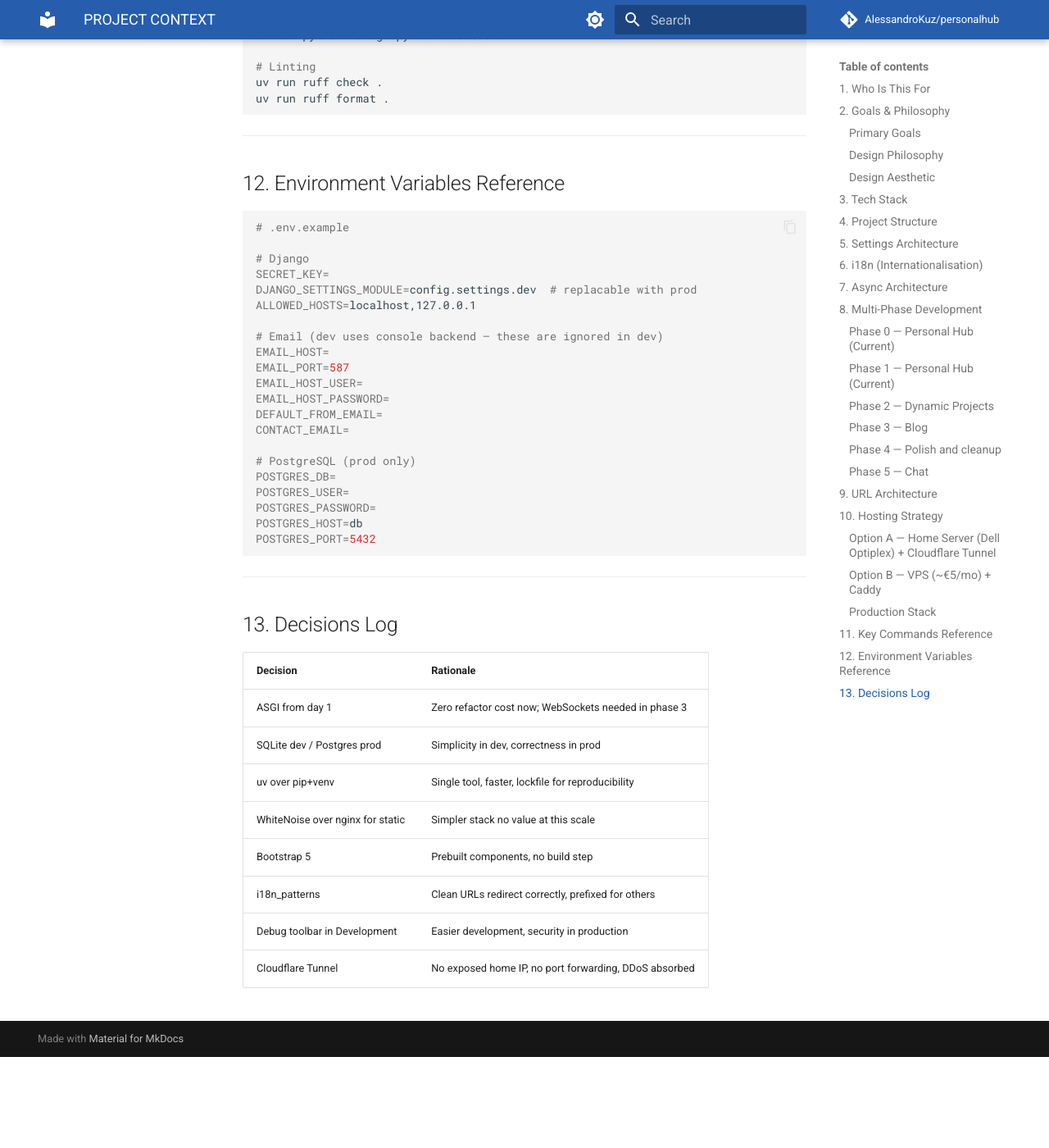
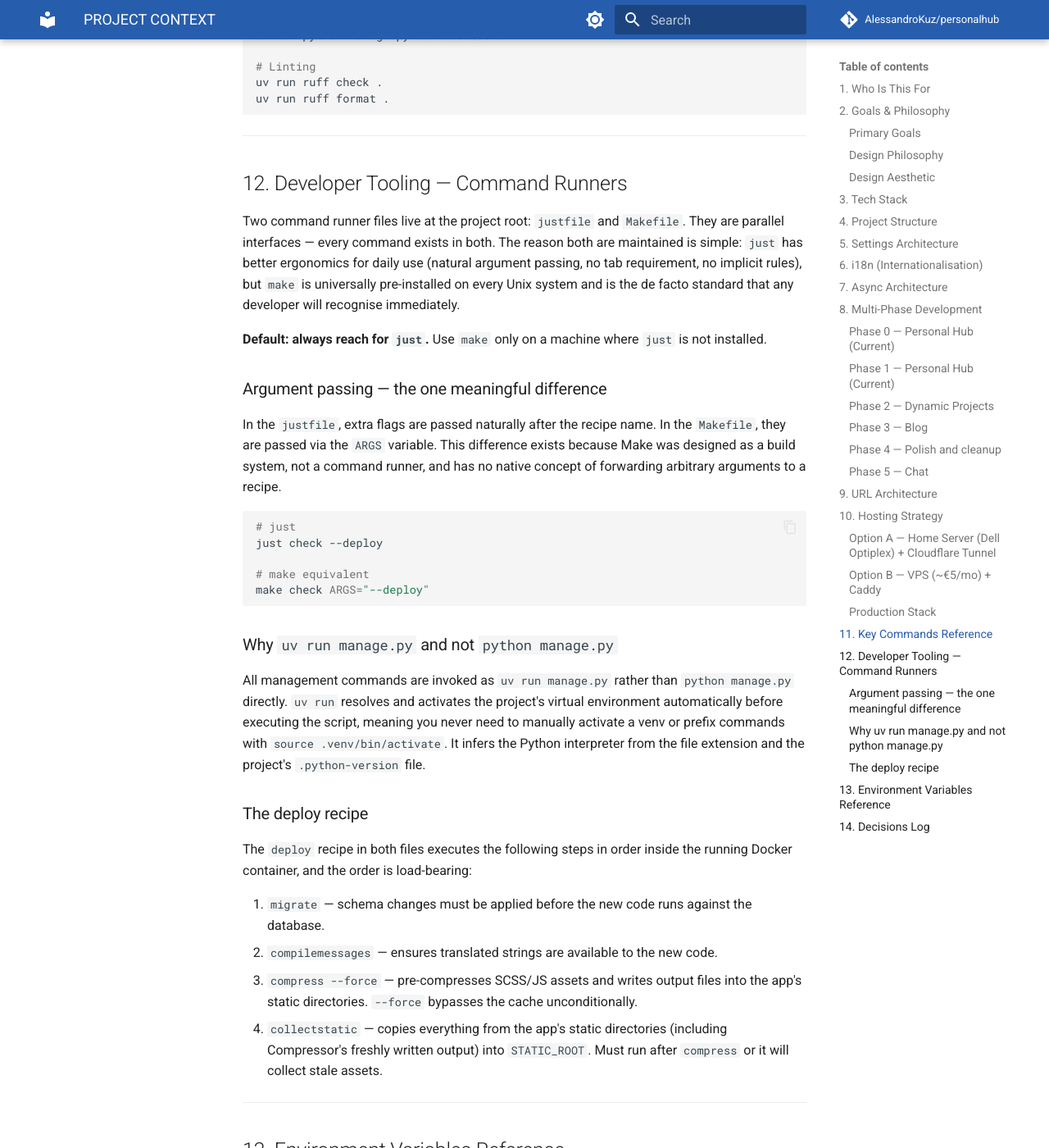
Before and after one commit to AlessandroKuz/personalhub-docs, an MkDocs documentation site: the page built from docs/PROJECT_CONTEXT.md, in a window 1280 px wide and 1400 px high, scrolled down 9851 px. Shown: the whole window at 82% size. Built offline with MkDocs 1.6.1 and Material for MkDocs 9.7.7, drawn with Linux system fonts in a browser that asks for light colours; comment, search, counter and statistics services are not loaded; before the commit the page ends 11140 px from its top, so only the background shows below that; some of the changed text lies outside the part shown.

Commit message:
update: add just and make files section

````diff
--- a/docs/PROJECT_CONTEXT.md
+++ b/docs/PROJECT_CONTEXT.md
@@ -428,35 +428,52 @@ uv run ruff format .
 
 ---
 
-## 12. Environment Variables Reference
+## 12. Developer Tooling — Command Runners
+
+Two command runner files live at the project root: `justfile` and `Makefile`. They are parallel interfaces — every command exists in both. The reason both are maintained is simple: `just` has better ergonomics for daily use (natural argument passing, no tab requirement, no implicit rules), but `make` is universally pre-installed on every Unix system and is the de facto standard that any developer will recognise immediately.
+
+**Default: always reach for `just`.** Use `make` only on a machine where `just` is not installed.
+
+### Argument passing — the one meaningful difference
+
+In the `justfile`, extra flags are passed naturally after the recipe name. In the `Makefile`, they are passed via the `ARGS` variable. This difference exists because Make was designed as a build system, not a command runner, and has no native concept of forwarding arbitrary arguments to a recipe.
 
 ```bash
-# .env.example
+# just
+just check --deploy
 
-# Django
-SECRET_KEY=
-DJANGO_SETTINGS_MODULE=config.settings.dev  # replacable with prod
-ALLOWED_HOSTS=localhost,127.0.0.1
+# make equivalent
+make check ARGS="--deploy"
+```
 
-# Email (dev uses console backend — these are ignored in dev)
-EMAIL_HOST=
-EMAIL_PORT=587
-EMAIL_HOST_USER=
-EMAIL_HOST_PASSWORD=
-DEFAULT_FROM_EMAIL=
-CONTACT_EMAIL=
+### Why `uv run manage.py` and not `python manage.py`
 
-# PostgreSQL (prod only)
-POSTGRES_DB=
-POSTGRES_USER=
-POSTGRES_PASSWORD=
-POSTGRES_HOST=db
-POSTGRES_PORT=5432
-```
+All management commands are invoked as `uv run manage.py` rather than `python manage.py` directly. `uv run` resolves and activates the project's virtual environment automatically before executing the script, meaning you never need to manually activate a venv or prefix commands with `source .venv/bin/activate`. It infers the Python interpreter from the file extension and the project's `.python-version` file.
+
+### The deploy recipe
+
+The `deploy` recipe in both files executes the following steps in order inside the running Docker container, and the order is load-bearing:
+
+1. `migrate` — schema changes must be applied before the new code runs against the database.
+2. `compilemessages` — ensures translated strings are available to the new code.
+3. `compress --force` — pre-compresses SCSS/JS assets and writes output files into the app's static directories. `--force` bypasses the cache unconditionally.
+4. `collectstatic` — copies everything from the app's static directories (including Compressor's freshly written output) into `STATIC_ROOT`. Must run after `compress` or it will collect stale assets.
 
 ---
 
-## 13. Decisions Log
+## 13. Environment Variables Reference
+
+Check the `.env.example` file to get started with the `.env` file, run:
+
+```shell
+cp .env.example .env
+```
+
+update the values you should be good to go.
+
+---
+
+## 14. Decisions Log
 
 | Decision | Rationale |
 | --- | --- |
````
